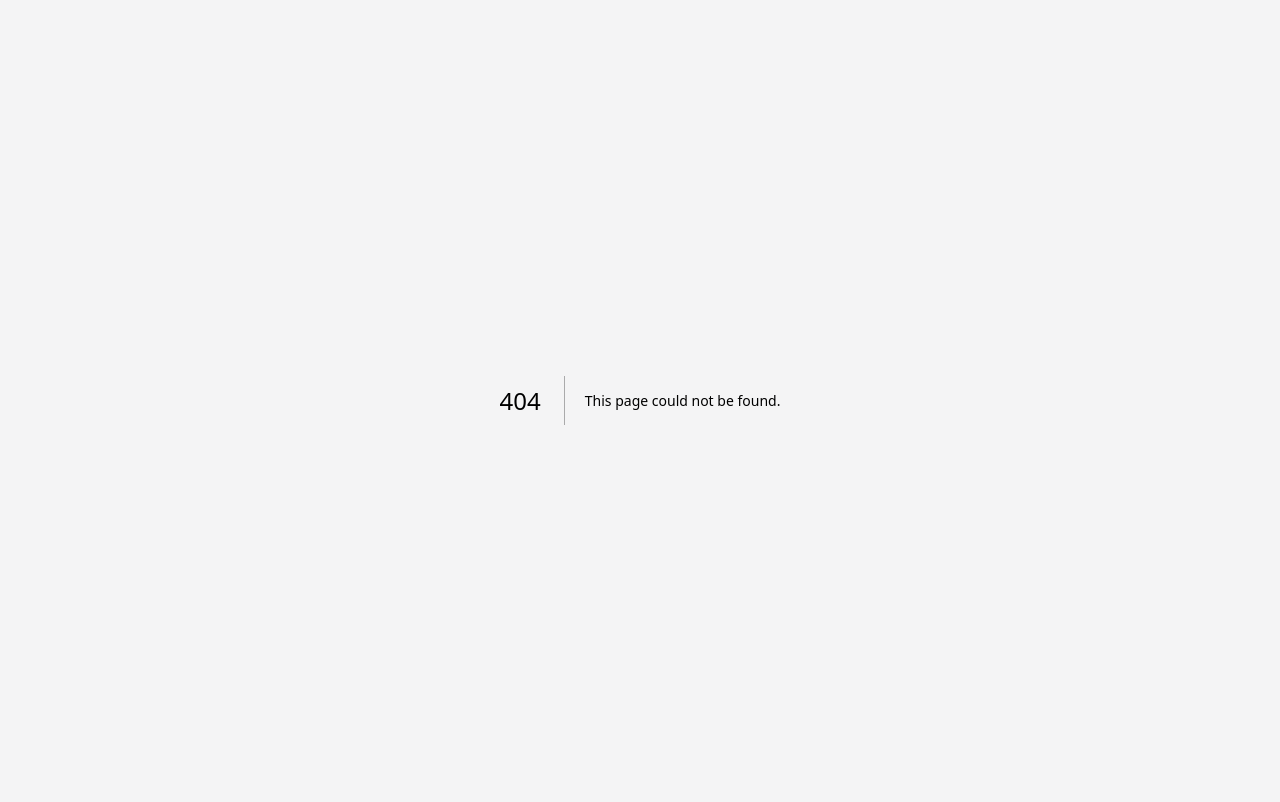
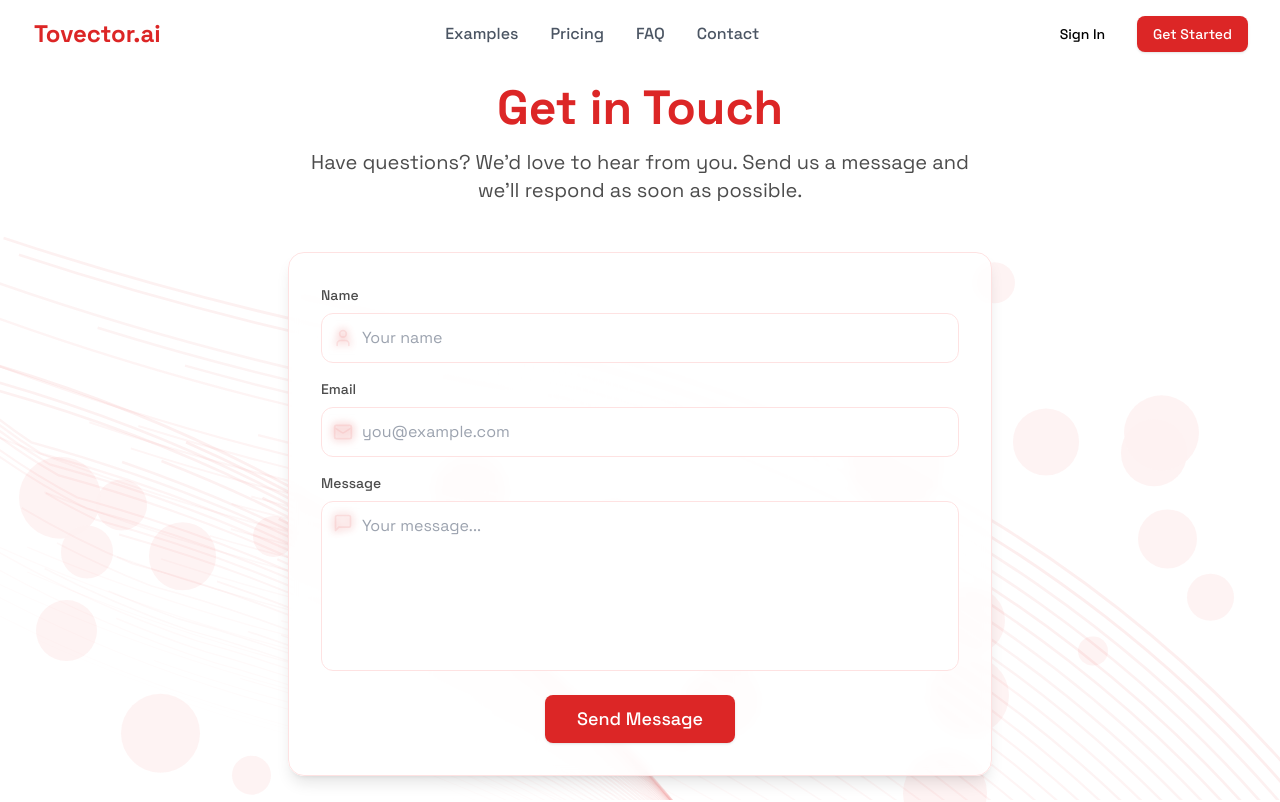
Before and after one commit to beoncer/tovetctorai_frontend, a Next.js app: page /contact in a window 1280 px wide. Before the commit this address had no page. Shown: the top 802 px of the page. Built offline with nearby package versions, Linux system fonts and the light colour scheme.

Commit message:
feat: add contact page with form and improved spacing

```diff
--- /dev/null
+++ b/app/contact/page.tsx
@@ -0,0 +1,111 @@
+"use client"
+
+import { motion } from "framer-motion"
+import { Button } from "@/components/ui/button"
+import Navbar from "@/components/navbar"
+import Footer from "@/components/footer"
+import SharedBackground from "@/components/shared-background"
+import BackgroundPaths from "@/components/background-paths"
+import { Mail, MessageSquare, User } from "lucide-react"
+
+export default function Contact() {
+  return (
+    <main className="relative min-h-screen bg-white">
+      <SharedBackground />
+      <BackgroundPaths />
+      <div className="relative z-10">
+        <Navbar />
+
+        {/* Contact Form Section */}
+        <div className="pt-4 pb-24">
+          <div className="max-w-3xl mx-auto px-6 lg:px-8">
+            <div className="text-center mb-12">
+              <h1 className="text-4xl md:text-5xl font-bold text-red-600 mb-4">
+                Get in Touch
+              </h1>
+              <p className="text-xl text-black/70">
+                Have questions? We'd love to hear from you. Send us a message and we'll respond as soon as possible.
+              </p>
+            </div>
+
+            <motion.div
+              initial={{ opacity: 0, y: 20 }}
+              animate={{ opacity: 1, y: 0 }}
+              transition={{ duration: 0.5 }}
+              className="bg-white/80 backdrop-blur-sm border border-red-100 rounded-2xl p-8 shadow-lg"
+            >
+              <form className="space-y-6">
+                <div className="space-y-4">
+                  <div>
+                    <label htmlFor="name" className="block text-sm font-medium text-black/70 mb-2">
+                      Name
+                    </label>
+                    <div className="relative">
+                      <div className="absolute inset-y-0 left-0 pl-3 flex items-center pointer-events-none">
+                        <User className="h-5 w-5 text-red-600" />
+                      </div>
+                      <input
+                        type="text"
+                        id="name"
+                        className="block w-full pl-10 pr-3 py-3 border border-red-100 rounded-xl
+                                 focus:outline-none focus:ring-2 focus:ring-red-600 focus:border-transparent
+                                 bg-white/50 backdrop-blur-sm"
+                        placeholder="Your name"
+                      />
+                    </div>
+                  </div>
+
+                  <div>
+                    <label htmlFor="email" className="block text-sm font-medium text-black/70 mb-2">
+                      Email
+                    </label>
+                    <div className="relative">
+                      <div className="absolute inset-y-0 left-0 pl-3 flex items-center pointer-events-none">
+                        <Mail className="h-5 w-5 text-red-600" />
+                      </div>
+                      <input
+                        type="email"
+                        id="email"
+                        className="block w-full pl-10 pr-3 py-3 border border-red-100 rounded-xl
+                                 focus:outline-none focus:ring-2 focus:ring-red-600 focus:border-transparent
+                                 bg-white/50 backdrop-blur-sm"
+                        placeholder="you@example.com"
+                      />
+                    </div>
+                  </div>
+
+                  <div>
+                    <label htmlFor="message" className="block text-sm font-medium text-black/70 mb-2">
+                      Message
+                    </label>
+                    <div className="relative">
+                      <div className="absolute top-3 left-3 pointer-events-none">
+                        <MessageSquare className="h-5 w-5 text-red-600" />
+                      </div>
+                      <textarea
+                        id="message"
+                        rows={6}
+                        className="block w-full pl-10 pr-3 py-3 border border-red-100 rounded-xl
+                                 focus:outline-none focus:ring-2 focus:ring-red-600 focus:border-transparent
+                                 bg-white/50 backdrop-blur-sm resize-none"
+                        placeholder="Your message..."
+                      />
+                    </div>
+                  </div>
+                </div>
+
+                <div className="flex justify-center">
+                  <Button className="bg-red-600 hover:bg-red-700 text-white font-medium text-lg px-8 py-6">
+                    Send Message
+                  </Button>
+                </div>
+              </form>
+            </motion.div>
+          </div>
+        </div>
+
+        <Footer />
+      </div>
+    </main>
+  )
+}
```
